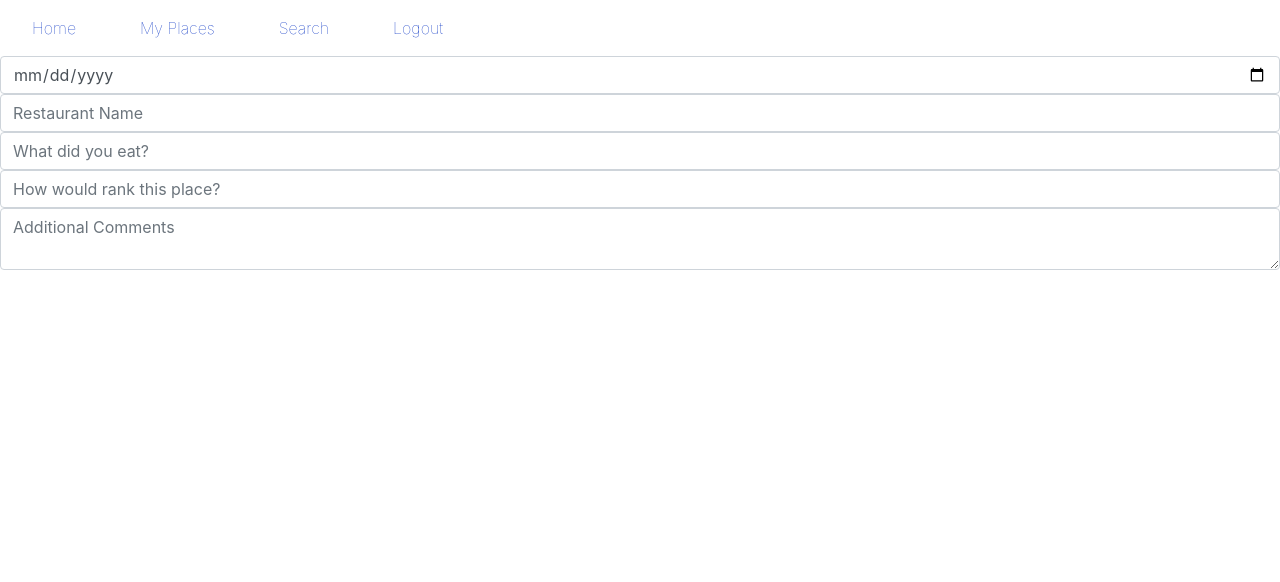
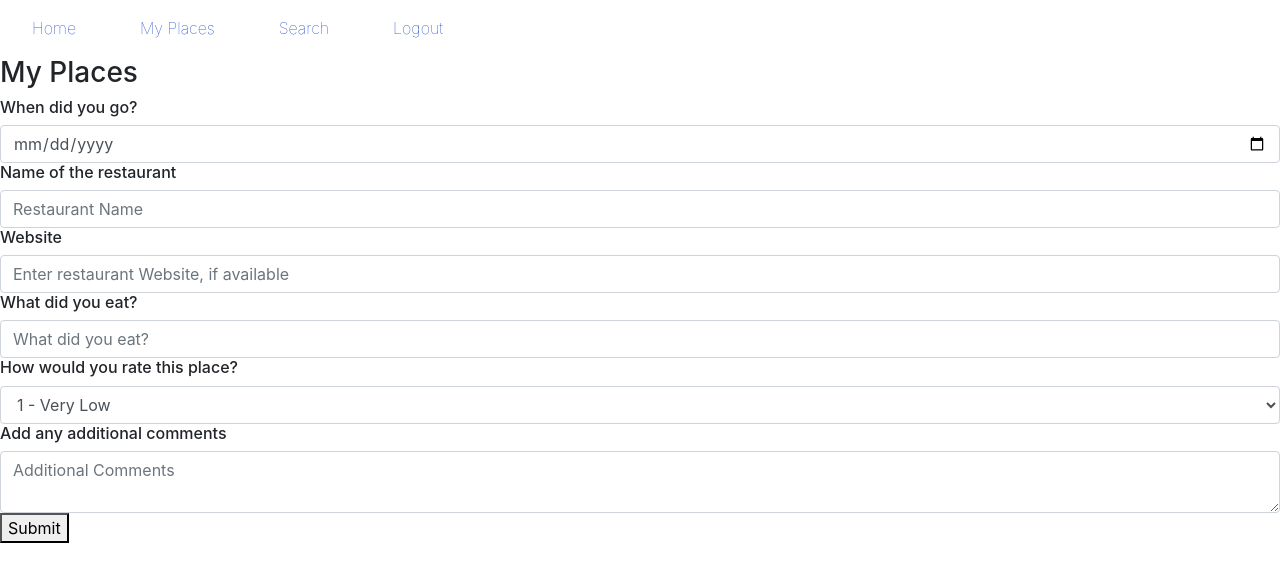
Before and after one commit to katievogel/Nomday2, a React (Vite) app in the folder client/: page /myplaces in a window 1280 px wide. Shown: the top 582 px of the page. Built offline with nearby package versions, Linux system fonts and the light colour scheme.

Commit message:
state, POST, select options, text box, and fixed uncontrolled component on website

```diff
--- a/client/src/pages/myplaces.js
+++ b/client/src/pages/myplaces.js
@@ -17,52 +17,113 @@ import { NavHeader } from "../components/Navigation";
 //Enter a new place, Save
 
 class MyPlaces extends Component {
+    state = {
+        visit_date: "",
+        place_name: "",
+        place_website: "",
+        fave_item: "",
+        place_rank: "",
+        comments: "",
+    }
+
+    infoInput = (event) => {
+        const { name, value } = event.target;
+        this.setState({
+            [name]: value
+        })
+    }
+
+    infoSubmit = (event) => {
+        event.preventDefault();
+        axios.post("//localhost:3000/addlunchvisit", {
+            visit_date: this.state.visit_date,
+            place_name: this.state.place_name,
+            place_website: this.state.place_website,
+            fave_item: this.state.fave_item,
+            place_rank: this.state.place_rank,
+            comments: this.state.comments
+        }).then(response =>{
+            res.json(response)
+            console.log("success on state change")
+        }).catch(err =>{
+            console.log(err)
+        })
+
+    }
 
     render() {
         return (
             <div className="myPlacesPage">
                 <NavHeader />
+                <h3>My Places</h3>
                 <div className="myPlacesContainer">
                     <div className="entriesContainer">
-                        <form className="form-group" action="/visitentry" method="POST">
+                        <form action="/visitentry" method="POST">
+                        <h6>When did you go?</h6>
                             <input
                                 className="form-control"
                                 type="date"
                                 placeholder="Visit Date"
                                 name="visit_date"
-                            //value={this.state.visit_date}
-                            //onChange={this.ratingsInput}
+                                value={this.state.visit_date}
+                                onChange={this.infoInput}
                             />
+                            <h6>Name of the restaurant</h6>
                             <input
                                 className="form-control"
                                 type="text"
                                 placeholder="Restaurant Name"
                                 name="place_name"
-                            //value={this.state.place_name}
-                            //onChange={this.ratingsInput}
+                                value={this.state.place_name}
+                                onChange={this.infoInput}
                             />
+                            <h6>Website</h6>
+                            <input
+                                className="form-control"
+                                type="url"
+                                placeholder="Enter restaurant Website, if available"
+                                name="place_website"
+                                value={this.state.place_website}
+                                onChange={this.infoInput}
+                            />
+                            <h6>What did you eat?</h6>
                             <input
                                 className="form-control"
                                 type="text"
                                 placeholder="What did you eat?"
                                 name="fave_item"
-                            //value={this.state.fave_item}
-                            //onChange={this.ratingsInput}
+                                value={this.state.fave_item}
+                                onChange={this.infoInput}
                             />
-                            <input
+                            <h6>How would you rate this place?</h6>
+                            <select
                                 className="form-control"
                                 type="text"
-                                placeholder="How would rank this place?"
+                                placeholder="Rating"
                                 name="place_rank"
-                            //value={this.state.place_rank}
-                            //onChange={this.ratingsInput}
-                            />
-                            <textarea //value={this.state.value} onChange={this.handleChange}//
+                                value={this.state.place_rank}
+                                onChange={this.infoInput}
+                                >
+                                <option value="1">1 - Very Low</option>
+                                <option value="2">2 - Low</option>
+                                <option value="3">3 - Ok</option>
+                                <option value="4">4 - Good</option>
+                                <option value="5">5 - Very Good</option>
+                            </select>
+                            <h6>Add any additional comments</h6>
+                            <textarea
                                 className="form-control"
                                 type="text"
                                 placeholder="Additional Comments"
                                 name="comments"
+                                value={this.state.comments}
+                                onChange={this.infoInput}
                             />
+                            <div className="buttonContainer">
+                                <button onClick={this.infoSubmit}>
+                                Submit
+                                </button>
+                                </div>
                         </form>
                     </div>
                 </div>
```
